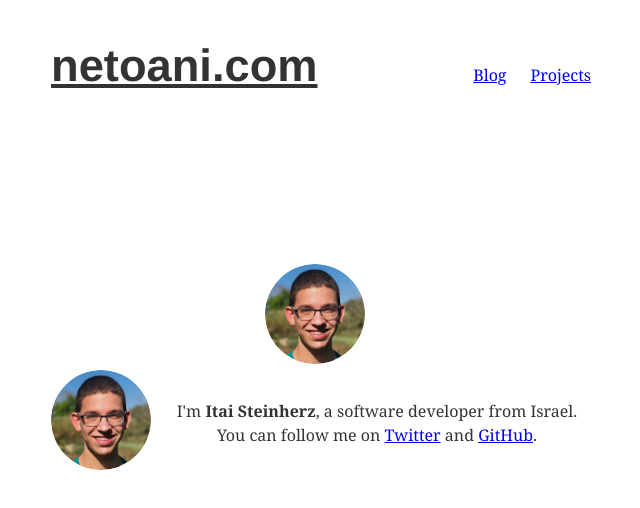
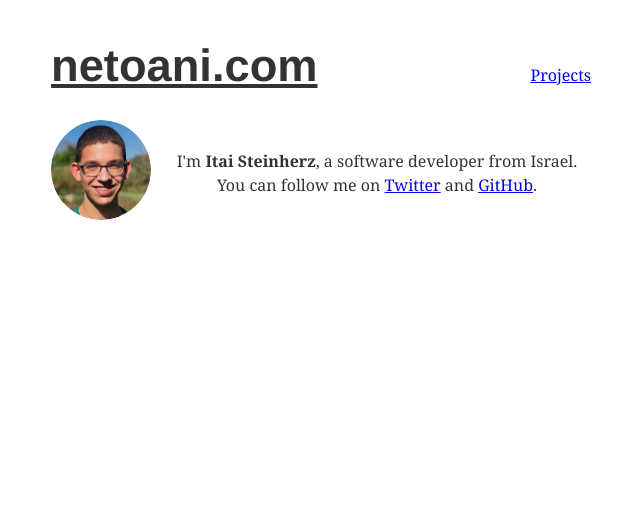
Before and after one commit to itaisteinherz/netoani.com, a Gatsby site: page / in a window 1280 px wide. Shown: the whole page, without its empty margins (319-959 px from the left). Built offline with nearby package versions, Linux system fonts and the light colour scheme; Gatsby itself is replaced by a stand-in of ours; some packages are replaced by stand-ins of ours; what typography-theme-fairy-gates would draw is missing.

Commit message:
Continue cleanup

```diff
--- a/src/components/layout.js
+++ b/src/components/layout.js
@@ -70,7 +70,7 @@ class Layout extends Component {
 					}}
 				>
 					{siteHeader}
-					<SiteNav location={location}/>
+					<SiteNav/>
 				</header>
 				<main>{children}</main>
 			</div>
--- a/src/components/site-nav.js
+++ b/src/components/site-nav.js
@@ -3,33 +3,23 @@ import {Link} from "gatsby";
 
 import {rhythm} from "../utils/typography";
 
-function NavItem({title, path, location}) {
+function NavItem({title, path}) {
 	return (
 		<div
 			style={{
 				marginLeft: rhythm(1)
 			}}
 		>
-			{location.pathname === path ? (
-				<span
-					style={{
-						opacity: 0.5
-					}}
-				>
-					{title}
-				</span>
-			) : (
-				<Link
-					to={path}
-				>
-					{title}
-				</Link>
-			)}
+			<Link
+				to={path}
+			>
+				{title}
+			</Link>
 		</div>
 	);
 }
 
-function SiteNav({location}) {
+function SiteNav({}) {
 	return (
 		<div
 			style={{
@@ -39,8 +29,8 @@ function SiteNav({location}) {
 				marginBottom: rhythm(0.5)
 			}}
 		>
-			<NavItem title="Blog" path="/blog" location={location}/>
-			<NavItem title="Projects" path="/projects" location={location}/>
+			{/* <NavItem title="Blog" path="/blog"/> */}
+			<NavItem title="Projects" path="/projects"/>
 		</div>
 	);
 }
--- a/src/pages/index.js
+++ b/src/pages/index.js
@@ -21,17 +21,9 @@ class Homepage extends Component {
 						display: "flex",
 						flexDirection: "column",
 						alignItems: "center",
-						textAlign: "center",
-						marginTop: rhythm(6) // TODO: Find a way to properly center this.
+						textAlign: "center"
 					}}
 				>
-					<div
-						style={{
-							marginRight: rhythm(1 / 2)
-						}}
-					>
-						<AuthorImage />
-					</div>
 					<Bio/>
 				</div>
 			</Layout>
```
